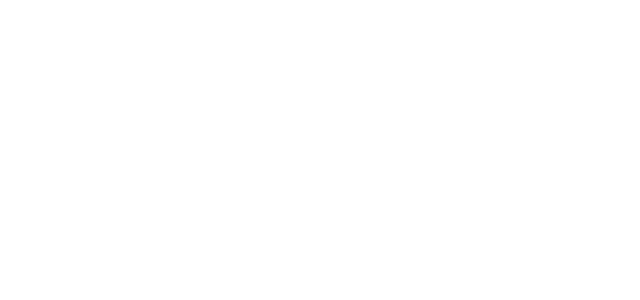
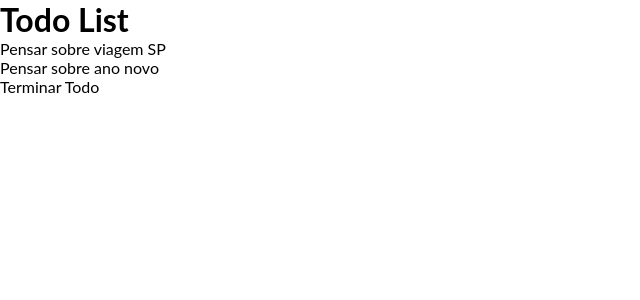
Before and after one commit to GuiCoelhoDev/todo-list, a React (Create React App) app: page / in a window 1280 px wide. Shown: the top 300 px of the page, without its empty margins (0-640 px from the left). Built offline with nearby package versions, Linux system fonts and the light colour scheme.

Commit message:
feat: adiciona todos estáticos e cria tela para eles

```diff
--- a/src/App.js
+++ b/src/App.js
@@ -1,22 +1,19 @@
 import { Switch, Route, BrowserRouter } from "react-router-dom";
 import Navbar from "./components/Navbar";
 import Home from "./pages/Home";
+import TodoList from "./pages/TodoList";
+
 function App() {
   return (
-
     <main>
       <BrowserRouter>
         <Switch>
-
-
+          <Route exact path="/" component={TodoList} />
           <Route exact path="/home" component={Home} />
         </Switch>
       </BrowserRouter>
-
     </main>
   );
 }
 
-
-
 export default App;
--- /dev/null
+++ b/src/pages/TodoList/index.js
@@ -0,0 +1,17 @@
+const TodoList = () => {
+  const todos = [
+    { description: "Pensar sobre viagem SP", done: true },
+    { description: "Pensar sobre ano novo", done: false },
+    { description: "Terminar Todo", done: false },
+  ];
+  return (
+    <div>
+      <h1>Todo List</h1>
+      {todos.map((todo) => {
+        return <div>{todo.description}</div>;
+      })}
+    </div>
+  );
+};
+
+export default TodoList;
```
